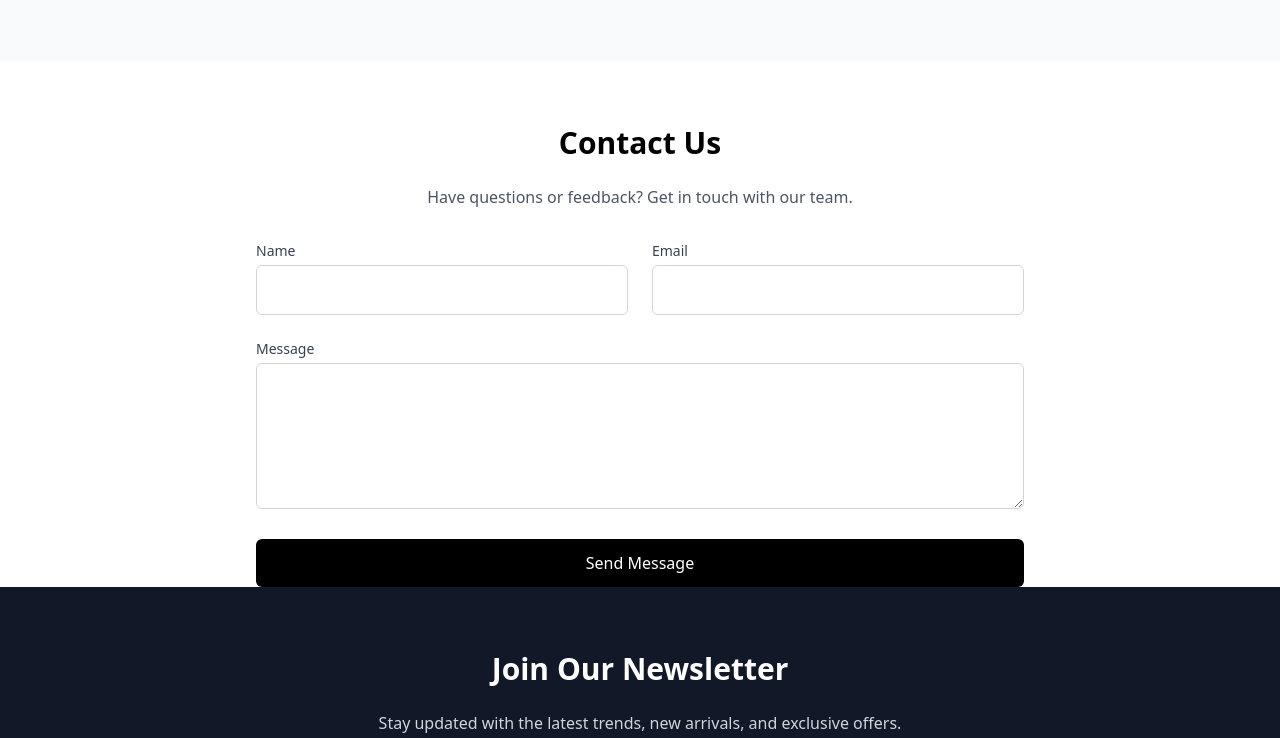
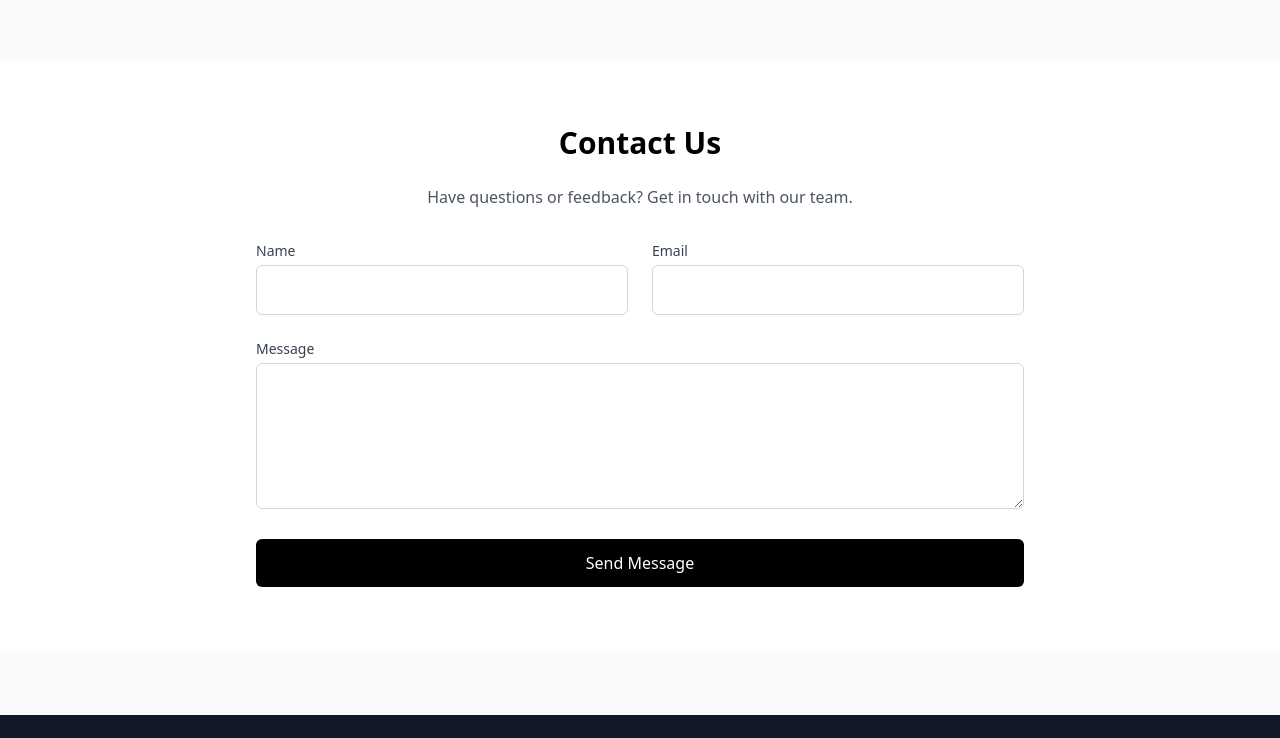
Before and after one commit to Khin-90/Nova, a website: page public/index.html in a window 1280 px wide. Shown: the part 1909-2647 px from the top of the page. Drawn offline with nearby package versions, Linux system fonts and the light colour scheme; no server answers.

Commit message:
fixed spacing

```diff
--- a/public/index.html
+++ b/public/index.html
@@ -161,7 +161,7 @@
   </section>
 
    <!-- Contact Form Section - Updated for Formspree -->
-  <section id="contact" class="py-16 bg-white">
+  <section id="contact" class="py-16 bg-white mb-16">
     <div class="container mx-auto px-4">
       <div class="max-w-3xl mx-auto">
         <h2 class="text-3xl font-bold mb-6 text-center">Contact Us</h2>
@@ -190,7 +190,8 @@
         </form>
       </div>
     </div>
-  </secti    <!-- Newsletter Section - Updated for Formspree -->
+  </section>
+    <!-- Newsletter Section - Updated for Formspree -->
     <section class="py-16 bg-gray-900 text-white">
       <div class="container mx-auto px-4">
         <div class="max-w-3xl mx-auto text-center">
```
